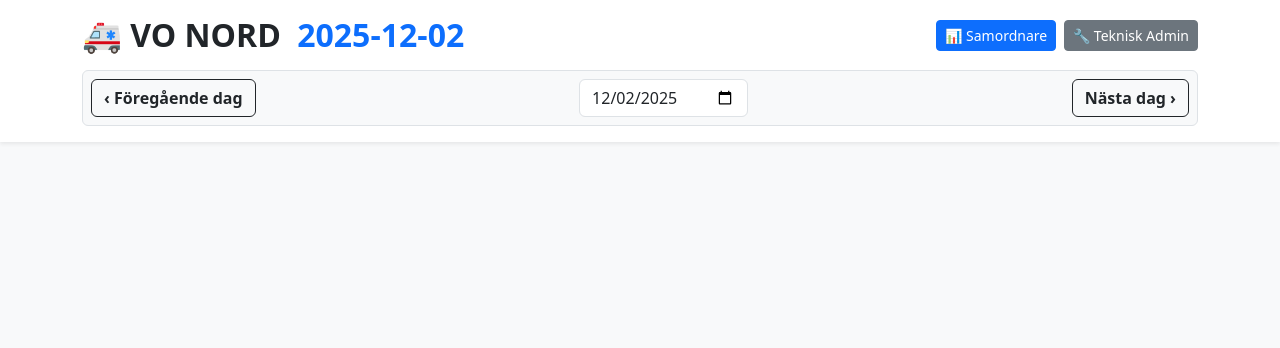
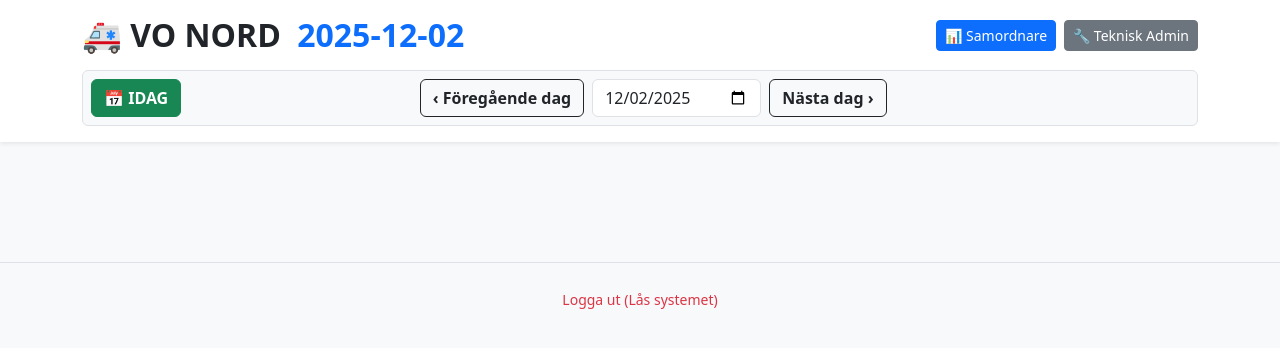
Before and after one commit to Barrelito/ambulance_planner, a Flask app: page / in a window 1280 px wide. Shown: the top 348 px of the page. Run offline with Flask 3, Linux system fonts and the light colour scheme; the visitor is signed in with stand-in values (Sample User, id 1); data that the repository does not hold is empty.

Commit message:
knapp för dagens datum

```diff
--- a/templates/index.html
+++ b/templates/index.html
@@ -41,10 +41,17 @@
                 <a href="/admin" class="btn btn-secondary btn-sm">🔧 Teknisk Admin</a>
             </div>
         </div>
+
         <form action="/" method="GET" class="d-flex justify-content-between align-items-center bg-light p-2 rounded border">
-            <a href="/?date={{ prev_date }}" class="btn btn-outline-dark fw-bold">‹ Föregående dag</a>
-            <input type="date" name="date" class="form-control w-auto" value="{{ current_date }}" onchange="this.form.submit()">
-            <a href="/?date={{ next_date }}" class="btn btn-outline-dark fw-bold">Nästa dag ›</a>
+            <a href="/" class="btn btn-success fw-bold me-3">📅 IDAG</a>
+
+            <div class="d-flex align-items-center flex-grow-1 justify-content-center">
+                <a href="/?date={{ prev_date }}" class="btn btn-outline-dark fw-bold">‹ Föregående dag</a>
+                <input type="date" name="date" class="form-control w-auto mx-2" value="{{ current_date }}" onchange="this.form.submit()">
+                <a href="/?date={{ next_date }}" class="btn btn-outline-dark fw-bold">Nästa dag ›</a>
+            </div>
+
+            <div style="width: 80px;"></div>
         </form>
     </div>
 </div>
@@ -161,6 +168,10 @@
     {% endfor %}
 </div>
 
+<div class="text-center py-4 border-top mt-5">
+    <a href="/logout" class="text-danger text-decoration-none small">Logga ut (Lås systemet)</a>
+</div>
+
 <div class="modal fade" id="editModal" tabindex="-1">
     <div class="modal-dialog">
         <div class="modal-content">
@@ -274,30 +285,16 @@
     var editModal = new bootstrap.Modal(document.getElementById('editModal'));
     var moveModal = new bootstrap.Modal(document.getElementById('moveModal'));
 
-    // --- LOGIK FÖR ATT KOMMA IHÅG ÖPPNA/STÄNGDA STATIONER ---
     document.addEventListener("DOMContentLoaded", function() {
         var collapses = document.querySelectorAll('.station-collapse');
-
         collapses.forEach(function(el) {
-            // Hämta status från LocalStorage
             var storedState = localStorage.getItem(el.id);
-
-            // Om den är markerad som 'closed', ta bort 'show' klassen
-            if (storedState === 'closed') {
-                el.classList.remove('show');
-            }
-
-            // Lyssna på ändringar
-            el.addEventListener('hidden.bs.collapse', function () {
-                localStorage.setItem(el.id, 'closed');
-            });
-            el.addEventListener('shown.bs.collapse', function () {
-                localStorage.setItem(el.id, 'open');
-            });
+            if (storedState === 'closed') { el.classList.remove('show'); }
+            el.addEventListener('hidden.bs.collapse', function () { localStorage.setItem(el.id, 'closed'); });
+            el.addEventListener('shown.bs.collapse', function () { localStorage.setItem(el.id, 'open'); });
         });
     });
 
-    // --- ÖVRIG LOGIK (MODAL ETC) ---
     function openModal(element) {
         var unitId = element.getAttribute('data-unit-id');
         var unitName = element.getAttribute('data-unit-name');
@@ -314,8 +311,7 @@
             var sourceSelect = document.getElementById('vacanciesData');
             var targetSelect = document.getElementById('moveTargetSpot');
             targetSelect.innerHTML = sourceSelect.innerHTML;
-            moveModal.show();
-            return;
+            moveModal.show(); return;
         }
 
         document.getElementById('modalUnitName').innerText = unitName;
@@ -323,7 +319,6 @@
         document.getElementById('inputUnitId').value = unitId;
         document.getElementById('inputPeriod').value = period;
         document.getElementById('unitRequiresSits').value = requiresSits;
-
         document.getElementById('selectAmb').value = ambId;
         document.getElementById('selectVub').value = vubId;
 
@@ -334,26 +329,20 @@
             document.getElementById('vubContainer').style.display = 'block';
             document.getElementById('labelAmb').innerText = "AMB";
         }
-
-        checkWarnings();
-        editModal.show();
+        checkWarnings(); editModal.show();
     }
 
     function checkWarnings() { checkSits(); checkDoubleBooking(); }
 
     function checkSits() {
-        if (document.getElementById('modalUnitName').innerText.includes("Plats")) {
-            document.getElementById('sitsWarning').classList.add('d-none'); return;
-        }
+        if (document.getElementById('modalUnitName').innerText.includes("Plats")) { document.getElementById('sitsWarning').classList.add('d-none'); return; }
         var requiresSits = document.getElementById('unitRequiresSits').value === 'True';
         var warningBox = document.getElementById('sitsWarning');
         if (!requiresSits) { warningBox.classList.add('d-none'); return; }
-
         var ambSelect = document.getElementById('selectAmb');
         var vubSelect = document.getElementById('selectVub');
         var ambOption = ambSelect.options[ambSelect.selectedIndex];
         var vubOption = vubSelect.options[vubSelect.selectedIndex];
-
         var showWarning = false;
         if (ambSelect.value !== "" && ambOption.getAttribute('data-sits') !== 'True') showWarning = true;
         if (vubSelect.value !== "" && vubOption.getAttribute('data-sits') !== 'True') showWarning = true;
@@ -371,8 +360,7 @@
         var vubSelect = document.getElementById('selectVub');
         var ambOption = ambSelect.options[ambSelect.selectedIndex];
         var vubOption = vubSelect.options[vubSelect.selectedIndex];
-        var conflicts = [];
-        var moves = [];
+        var conflicts = []; var moves = [];
 
         function checkOption(option) {
             if (option.value !== "") {
@@ -384,7 +372,6 @@
             }
         }
         checkOption(ambOption); checkOption(vubOption);
-
         if (conflicts.length > 0) { warningText.innerText = conflicts.join(', '); warningBox.classList.remove('d-none'); } else warningBox.classList.add('d-none');
         if (moves.length > 0) { moveText.innerText = moves.join(', '); moveBox.classList.remove('d-none'); } else moveBox.classList.add('d-none');
     }
```
